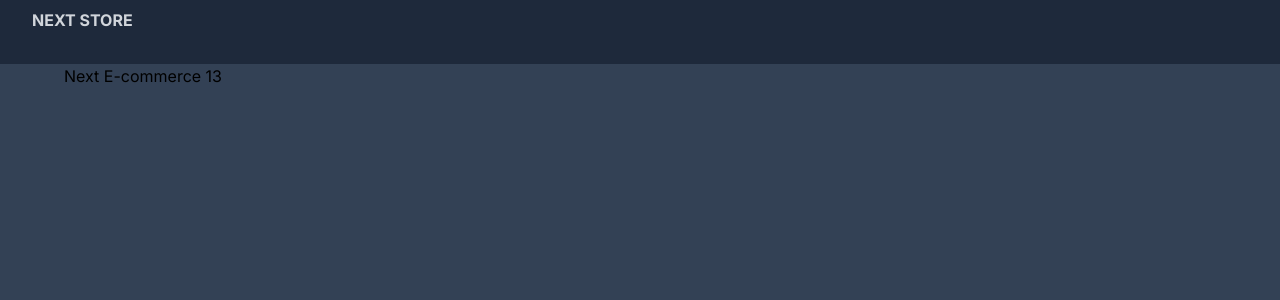
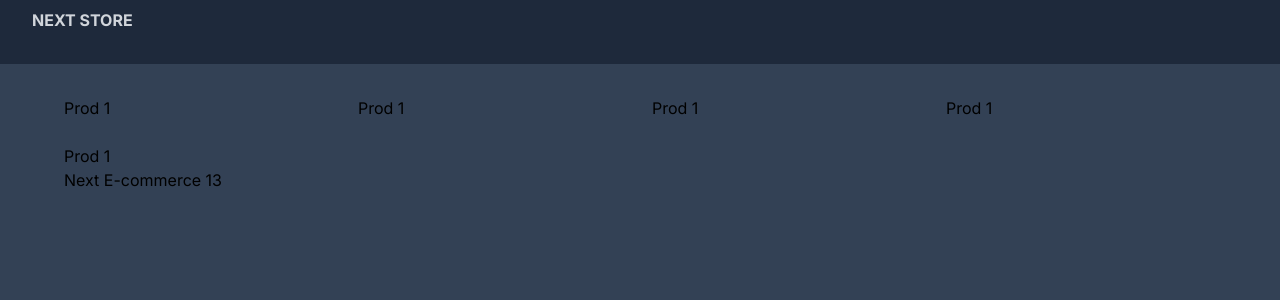
Before and after one commit to nordivi/next-commerce, a Next.js app: page / in a window 1280 px wide. Shown: the top 300 px of the page. Built offline with nearby package versions, Linux system fonts and the light colour scheme.

Commit message:
listagem produtos pt1

```diff
--- a/src/app/page.tsx
+++ b/src/app/page.tsx
@@ -1,6 +1,17 @@
 export default function Home() {
   return (
-    <div>
+    <div className="max-w-7xl mx-auto pt-8 px-8 xl:px-0 ">
+      <div className="grid grid-cols-1
+      sm: grid-cols-2 md:grid-cols-3 lg:grid-cols-4 gap-10
+      xl:gap-6" >
+          <div>Prod 1</div>
+          <div>Prod 1</div>
+          <div>Prod 1</div>
+          <div>Prod 1</div>
+          <div>Prod 1</div>
+
+
+      </div>
       <h1>Next E-commerce 13</h1>
     </div>
   );
```
